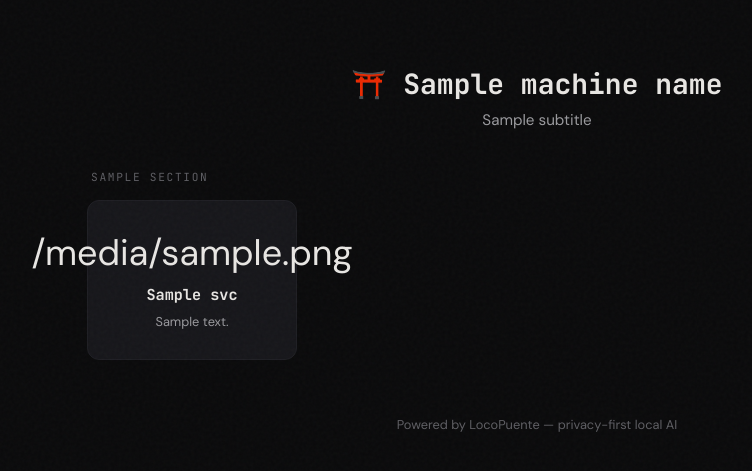
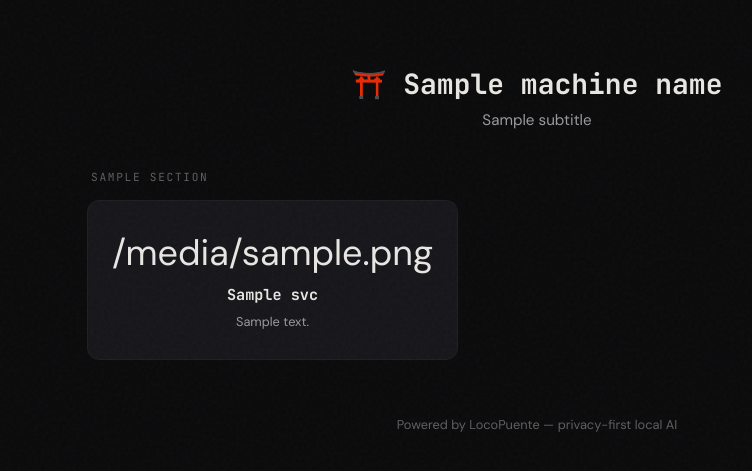
Before and after one commit to michael-borck/loco-puente, a Python web app: template puente/templates/portal/index.html.j2 in a window 1280 px wide. Shown: the part 151-622 px from the top of the page, without its empty margins (103-855 px from the left). Run offline with Jinja, Linux system fonts and the light colour scheme; the template is opened without the code that fills it: most values are stand-ins (such as "Sample title", 1, 10 or a date in 2020).

Commit message:
Move Learning above Tools, fix grid to 3 columns
AI (3 cards), Learning (3 cards), Tools (5 cards in rows of 3+2).
Grid capped at 3 columns so rows align visually.

Co-Authored-By: Claude Opus 4.6 (1M context) <noreply@anthropic.com>

```diff
--- a/puente/templates/portal/index.html.j2
+++ b/puente/templates/portal/index.html.j2
@@ -77,7 +77,7 @@
 
     .grid {
       display: grid;
-      grid-template-columns: repeat(auto-fill, minmax(200px, 1fr));
+      grid-template-columns: repeat(3, 1fr);
       gap: 1.25rem;
       width: 100%;
     }
@@ -124,6 +124,7 @@
 
     @media (max-width: 600px) {
       .grid { grid-template-columns: repeat(2, 1fr); }
+      .header h1 { font-size: 1.5rem; }
     }
   </style>
 </head>
```
Also changed, not shown: puente/portal.py (+4 -4 lines).
